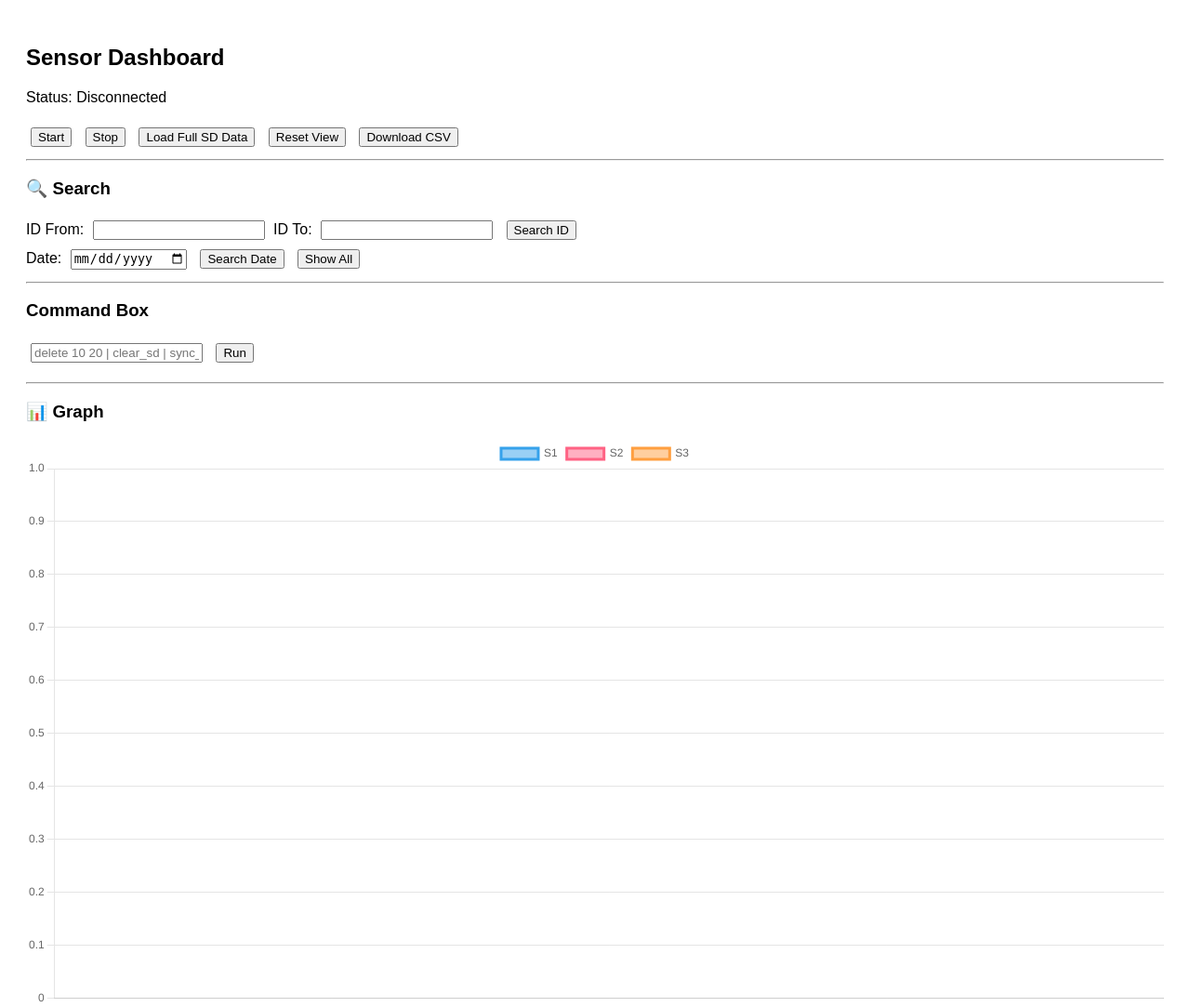
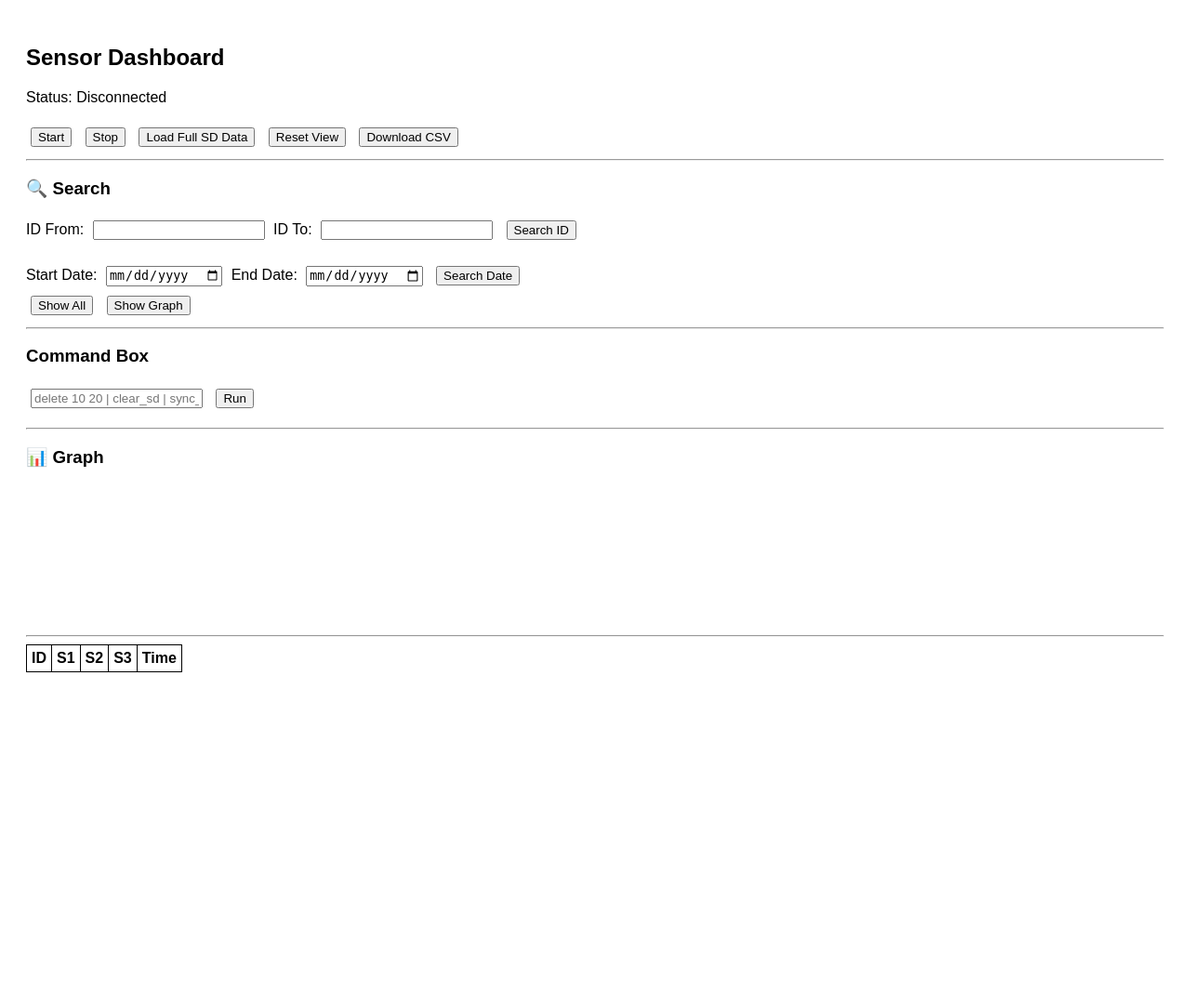
Before and after one commit to rkmjld2/mahajansensor7a, a Flask app: page / in a window 1280 px wide. Shown: the top 1083 px of the page at 93% size. After the commit the page ends 723 px from the top, so only its background shows below. Run offline with Flask 3, Linux system fonts and the light colour scheme; data that the repository does not hold is empty; a map, chart or similar area stays blank.

Commit message:
Update index.html

```diff
--- a/templates/index.html
+++ b/templates/index.html
@@ -30,16 +30,22 @@ Status: <span id="status">Checking...</span>
 
 <h3>🔍 Search</h3>
 
+<!-- ID RANGE -->
 ID From: <input type="number" id="idFrom">
 ID To: <input type="number" id="idTo">
 <button onclick="searchByID()">Search ID</button>
 
+<br><br>
+
+<!-- DATE RANGE -->
+Start Date: <input type="date" id="startDate">
+End Date: <input type="date" id="endDate">
+<button onclick="searchByDate()">Search Date</button>
+
 <br>
 
-Date: <input type="date" id="dateSearch">
-<button onclick="searchByDate()">Search Date</button>
-
 <button onclick="showAll()">Show All</button>
+<button onclick="showGraph()">Show Graph</button>
 
 <hr>
 
@@ -69,12 +75,13 @@ Date: <input type="date" id="dateSearch">
 
 let chart;
 let fullData = [];
+let filteredData = [];
 
 async function loadData(){
     let res = await fetch('/api/all');
     fullData = await res.json();
+    filteredData = fullData;
     displayData(fullData);
-    drawGraph(fullData);
 }
 
 function displayData(data){
@@ -113,30 +120,41 @@ function drawGraph(data){
     });
 }
 
+// -------- SEARCH ID --------
 function searchByID(){
     let from = parseInt(document.getElementById("idFrom").value);
     let to = parseInt(document.getElementById("idTo").value);
 
-    let result = fullData.filter(r => r.id >= from && r.id <= to);
+    filteredData = fullData.filter(r => r.id >= from && r.id <= to);
 
-    displayData(result);
-    drawGraph(result);
+    displayData(filteredData);
 }
 
+// -------- SEARCH DATE RANGE --------
 function searchByDate(){
-    let date = document.getElementById("dateSearch").value;
+    let start = document.getElementById("startDate").value;
+    let end = document.getElementById("endDate").value;
 
-    let result = fullData.filter(r => r.time.startsWith(date));
+    filteredData = fullData.filter(r => {
+        let d = r.time.substring(0,10);
+        return d >= start && d <= end;
+    });
 
-    displayData(result);
-    drawGraph(result);
+    displayData(filteredData);
 }
 
+// -------- SHOW ALL --------
 function showAll(){
+    filteredData = fullData;
     displayData(fullData);
-    drawGraph(fullData);
 }
 
+// -------- GRAPH BUTTON --------
+function showGraph(){
+    drawGraph(filteredData);
+}
+
+// -------- COMMAND --------
 async function runQuery(){
     let cmd = document.getElementById("cmd").value;
     let res = await fetch('/query?cmd=' + cmd);
@@ -145,17 +163,20 @@ async function runQuery(){
     loadData();
 }
 
+// -------- SYNC --------
 async function syncSD(){
     alert("Sync started... wait 15 sec");
     await fetch('/query?cmd=sync_sd');
     setTimeout(loadData,15000);
 }
 
+// -------- RESET --------
 async function resetView(){
     await fetch('/api/reset');
     loadData();
 }
 
+// -------- BASIC --------
 function start(){ fetch('/start'); }
 function stop(){ fetch('/stop'); }
 function downloadCSV(){ window.location.href="/download"; }
```
